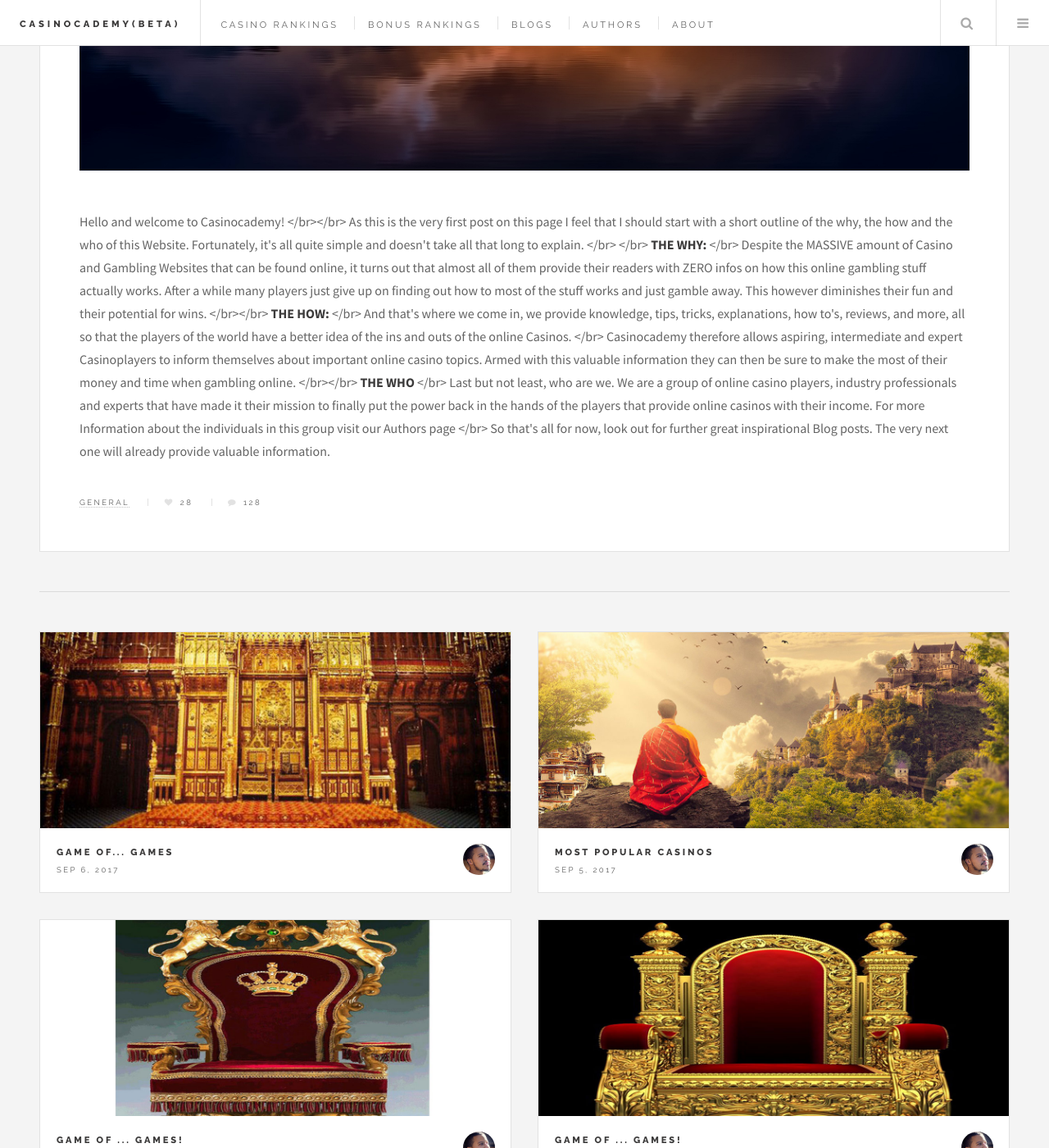
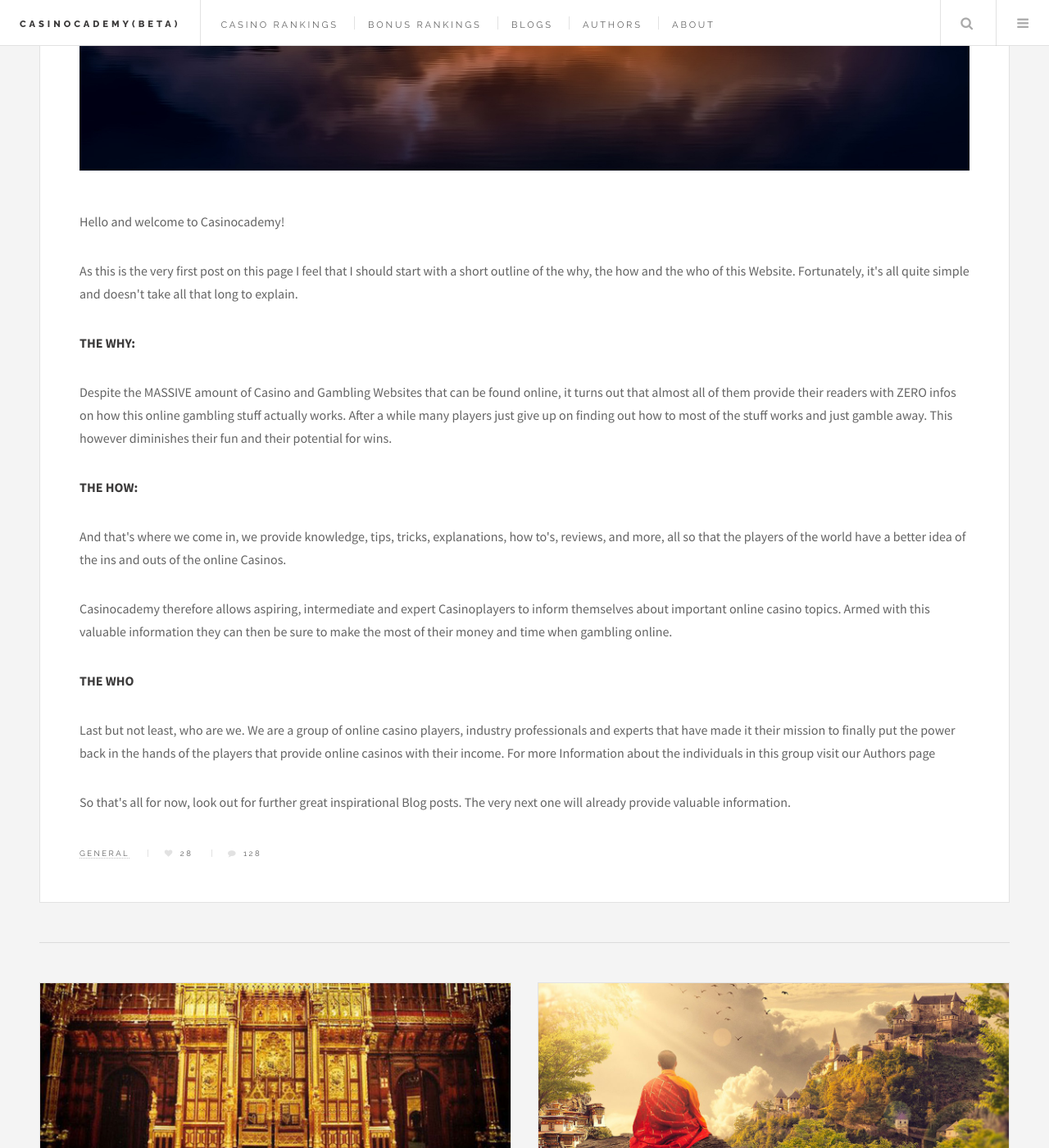
Before and after one commit to MI6-EMP-ID-007/MI6-EMP-ID-007.github.io, a Jekyll site: the page built from _posts/2017-09-01-Hello.md, in a window 1280 px wide and 1400 px high, scrolled down 863 px. Shown: the whole window at 82% size. Built offline with Jekyll 4.4.1, drawn with Linux system fonts in a browser that asks for light colours.

Commit message:
Update 2017-09-01-Hello.md

```diff
--- a/_posts/2017-09-01-Hello.md
+++ b/_posts/2017-09-01-Hello.md
@@ -6,24 +6,22 @@ headerImg: sunset.jpg
 subtitle: |
     You number one stop for online Casino Infos, Tricks and Tricks
 ---
+Hello and welcome to Casinocademy!
 
-Hello and welcome to Casinocademy!
-</br></br>
 As this is the very first post on this page I feel that I should start with a short outline of the why, the how and the who of this Website. Fortunately, it&#39;s all quite simple and doesn&#39;t take all that long to explain.
-</br>
-</br>
+
 **THE WHY:**
-</br>
+
 Despite the MASSIVE amount of Casino and Gambling Websites that can be found online, it turns out that almost all of them provide their readers with ZERO infos on how this online gambling stuff actually works. After a while many players just give up on finding out how to most of the stuff works and just gamble away. This however diminishes their fun and their potential for wins.
-</br></br>
+
 **THE HOW:**
-</br>
+
 And that&#39;s where we come in, we provide knowledge, tips, tricks, explanations, how to&#39;s, reviews, and more, all so that the players of the world have a better idea of the ins and outs of the online Casinos.
-</br>
+
 Casinocademy therefore allows aspiring, intermediate and expert Casinoplayers to inform themselves about important online casino topics. Armed with this valuable information they can then be sure to make the most of their money and time when gambling online.
-</br></br>
+
 **THE WHO**
-</br>
+
 Last but not least, who are we. We are a group of online casino players, industry professionals and experts that have made it their mission to finally put the power back in the hands of the players that provide online casinos with their income. For more Information about the individuals in this group visit our Authors page
-</br>
+
 So that&#39;s all for now, look out for further great inspirational Blog posts. The very next one will already provide valuable information.
```
